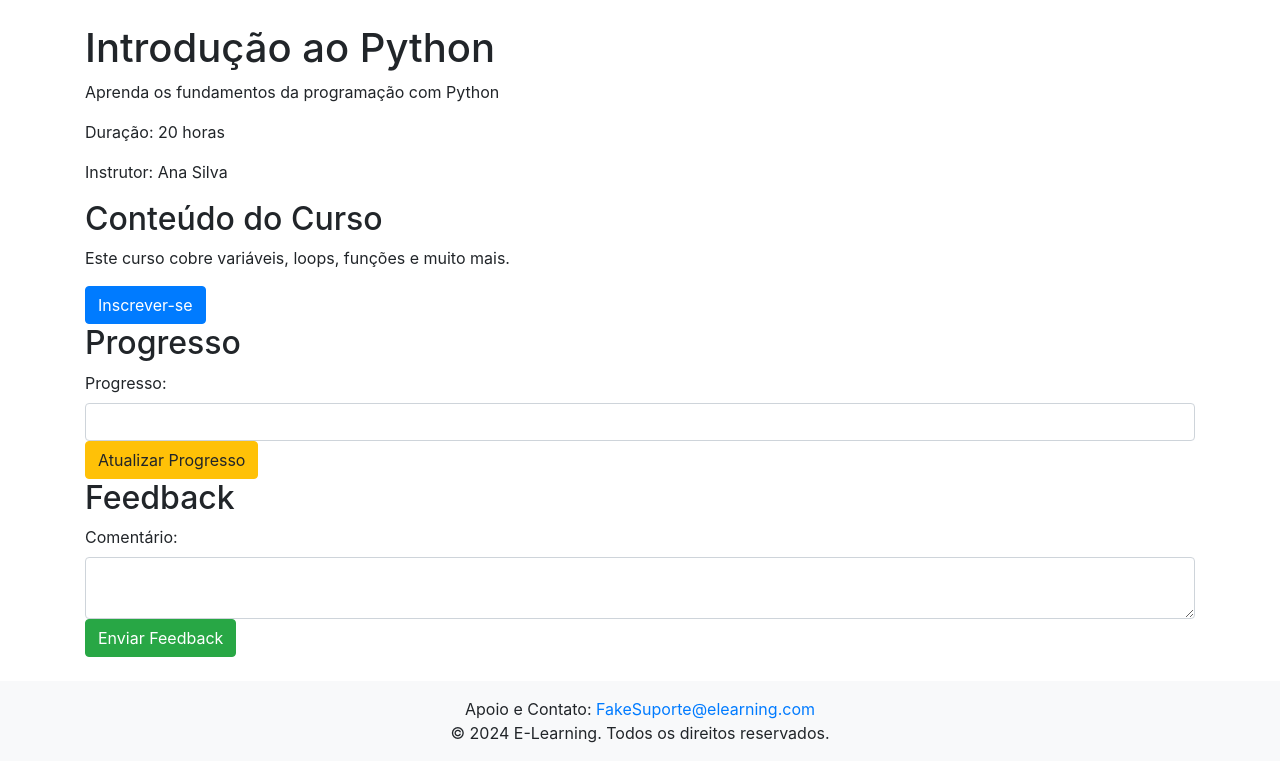
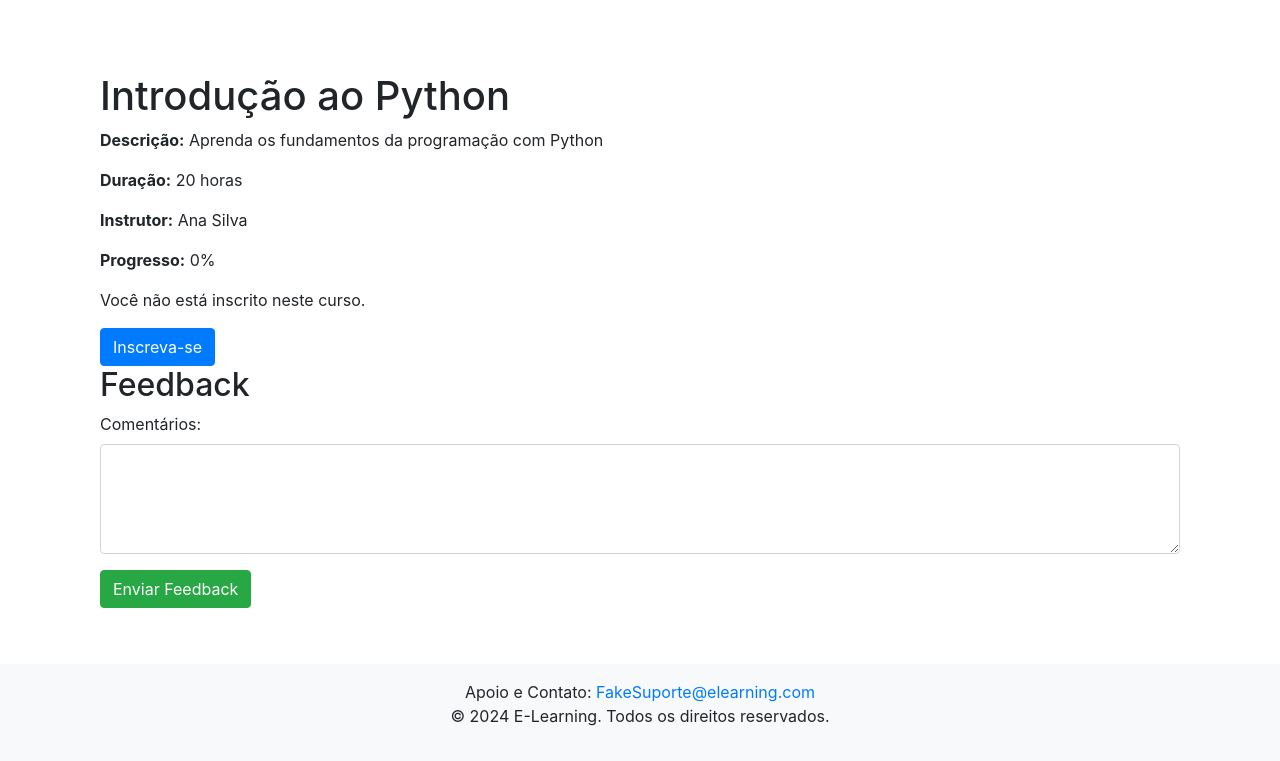
Before and after one commit to GuilhermeGustavoWeber/plataforma_E-Learning, a Flask app: page /curso/2 in a window 1280 px wide. Shown: the part 56-817 px from the top of the page. After the commit the page ends 782 px from the top, so only its background shows below. Run offline with Flask 3, Linux system fonts and the light colour scheme; a user stored in the database is signed in; some libraries are stand-ins or nearby versions.

Commit message:
Course content access system - v0.4 - 10/30/2024 Adicionado sistema de acesso ao conteúdo do curso - v0.4 - 30/10/2024
[adicionado / added]:
- Acesso ao Conteúdo do Curso: Após a inscrição, os usuários têm acesso ao conteúdo do curso, que pode incluir vídeos de aulas, materiais de leitura, exercícios práticos, fóruns de discussão, entre outros recursos de aprendizado.
  Course Content Access: After enrollment, users have access to course content, which may include lecture videos, reading materials, practical exercises, discussion forums, and other learning resources.

- video_aula.html: Arquivo corrigido para suportar a nova funcionalidade de exibição de conteúdo.
  video_aula.html: File corrected to support the new content display functionality.

[corrigido / corrected]:
- Criação de um novo banco de dados: Criação de um novo banco de dados com os novos dados e atributos necessários para a nova funcionalidade.
  Database Creation: A new database was created with the necessary new data and attributes for the new functionality.

- Correção e adaptação: Atualizações feitas nos arquivos conteudo_curso.html e detalhes_curso.html para integrar a nova funcionalidade.
  Correction and Adaptation: Updates made to the conteudo_curso.html and detalhes_curso.html files to integrate the new functionality.

[notas / notes]:
- A nova funcionalidade permite que os usuários acessem o conteúdo dos cursos após a inscrição, proporcionando uma experiência de aprendizado mais interativa. A criação de um novo banco de dados garante que todos os novos dados sejam armazenados corretamente e que as atualizações nos arquivos HTML estejam alinhadas com as novas funcionalidades.
  The new functionality allows users to access course content after enrollment, providing a more interactive learning experience. The creation of a new database ensures that all new data is stored correctly and that the updates to the HTML files align with the new functionalities.

-Guiweber7

```diff
--- a/app.py
+++ b/app.py
@@ -26,23 +26,24 @@ class Usuario(UserMixin, db.Model):
     senha = db.Column(db.String(100))
     cursos_inscritos = db.relationship('Inscricao', backref='usuario')
 
-
 class Curso(db.Model):
     id = db.Column(db.Integer, primary_key=True)
-    nome = db.Column(db.String(50))
-    descricao = db.Column(db.String(100))
-    duracao = db.Column(db.Integer)  # Duração em horas
-    instrutor = db.Column(db.String(50))
-    conteudo = db.Column(db.Text)  # Conteúdo do curso
-    inscricoes = db.relationship('Inscricao', backref='curso')
+    nome = db.Column(db.String(100), nullable=False)
+    descricao = db.Column(db.Text, nullable=False)
+    duracao = db.Column(db.Integer, nullable=False)  # em horas
+    instrutor = db.Column(db.String(100), nullable=False)
+    aulas = db.relationship('Aula', backref='curso', lazy=True)
 
+class Aula(db.Model):
+    id = db.Column(db.Integer, primary_key=True)
+    nome = db.Column(db.String(100), nullable=False)
+    curso_id = db.Column(db.Integer, db.ForeignKey('curso.id'), nullable=False)
 
 class Inscricao(db.Model):
     id = db.Column(db.Integer, primary_key=True)
     usuario_id = db.Column(db.Integer, db.ForeignKey('usuario.id'))
     curso_id = db.Column(db.Integer, db.ForeignKey('curso.id'))
     progresso = db.Column(db.Float, default=0.0)
-
 
 class Avaliacao(db.Model):
     id = db.Column(db.Integer, primary_key=True)
@@ -79,10 +80,35 @@ def inscrever_curso(curso_id):
     return redirect(url_for('lista_cursos'))
 
 
+@app.route('/curso/conteudo/<int:curso_id>')
+@login_required
+def conteudo_curso(curso_id):
+    inscricao = Inscricao.query.filter_by(usuario_id=current_user.id, curso_id=curso_id).first()
+    curso = Curso.query.get_or_404(curso_id)
+
+    # Verifique se o usuário está inscrito
+    if not inscricao:
+        flash("Você precisa se inscrever no curso para acessar o conteúdo.")
+        return redirect(url_for('detalhes_curso', curso_id=curso_id))
+
+    return render_template("conteudo_curso.html", curso=curso, inscrito=True)
+
+
+@app.route('/video_aula/<int:aula_id>')
+@login_required
+def video_aula(aula_id):
+    aula = Aula.query.get_or_404(aula_id)
+    return render_template("video_aula.html", aula_id=aula.id)
+
+
+
 @app.route('/curso/<int:curso_id>')
+@login_required
 def detalhes_curso(curso_id):
     curso = Curso.query.get_or_404(curso_id)
-    return render_template("detalhes_curso.html", curso=curso)
+    inscricao = Inscricao.query.filter_by(usuario_id=current_user.id, curso_id=curso.id).first()
+    aulas = Aula.query.filter_by(curso_id=curso.id).all()  # Obter todas as aulas do curso
+    return render_template("detalhes_curso.html", curso=curso, inscricao=inscricao, aulas=aulas)
 
 
 @app.route('/progresso/<int:curso_id>', methods=["POST"])
@@ -184,6 +210,7 @@ def logout():
     flash("Logout realizado com sucesso!")
     return redirect(url_for('index'))
 
+
 @app.context_processor
 def inject_year():
     return {'year': datetime.now().year}
--- a/templates/detalhes_curso.html
+++ b/templates/detalhes_curso.html
@@ -1,34 +1,39 @@
 {% extends "base.html" %}
 
-{% block title %}{{ curso.nome }}{% endblock %}
+{% block title %}Detalhes do Curso{% endblock %}
 
 {% block content %}
+<div class="container mt-5">
     <h1>{{ curso.nome }}</h1>
-<p>{{ curso.descricao }}</p>
-<p>Duração: {{ curso.duracao }} horas</p>
-<p>Instrutor: {{ curso.instrutor }}</p>
+    <p><strong>Descrição:</strong> {{ curso.descricao }}</p>
+    <p><strong>Duração:</strong> {{ curso.duracao }} horas</p>
+    <p><strong>Instrutor:</strong> {{ curso.instrutor }}</p>
+    <p><strong>Progresso:</strong> {{ inscricao.progresso if inscricao else 0 }}%</p>
+
+    {% if inscricao %}
         <h2>Conteúdo do Curso</h2>
         <p>{{ curso.conteudo }}</p>
 
-{% if current_user.is_authenticated %}
+        <h3>Aulas</h3>
+        <ul>
+            {% for aula in curso.aulas %}  {# Acesso à lista de aulas do curso #}
+                <li><a href="{{ url_for('video_aula', aula_id=aula.id) }}">{{ aula.nome }}</a></li>
+            {% endfor %}
+        </ul>
+    {% else %}
+        <p>Você não está inscrito neste curso.</p>
         <form action="{{ url_for('inscrever_curso', curso_id=curso.id) }}" method="POST">
-        <input type="submit" class="btn btn-primary" value="Inscrever-se">
+            <button type="submit" class="btn btn-primary">Inscreva-se</button>
         </form>
-{% else %}
-    <p><a href="{{ url_for('registrar') }}">Crie uma conta para se inscrever neste curso.</a></p>
     {% endif %}
 
-<h2>Progresso</h2>
-<form method="POST" action="{{ url_for('atualizar_progresso', curso_id=curso.id) }}">
-    <label>Progresso:</label>
-    <input type="number" class="form-control" name="progresso" min="0" max="100" step="1" required>
-    <input type="submit" class="btn btn-warning" value="Atualizar Progresso">
+    <h2>Feedback</h2>
+    <form action="{{ url_for('feedback_curso', curso_id=curso.id) }}" method="post">
+        <div class="form-group">
+            <label for="comentario">Comentários:</label>
+            <textarea name="comentario" id="comentario" class="form-control" rows="4" required></textarea>
+        </div>
+        <button type="submit" class="btn btn-success">Enviar Feedback</button>
     </form>
-
-<h2>Feedback</h2>
-<form method="POST" action="{{ url_for('feedback_curso', curso_id=curso.id) }}">
-    <label>Comentário:</label>
-    <textarea class="form-control" name="comentario" required></textarea>
-    <input type="submit" class="btn btn-success" value="Enviar Feedback">
-</form>
+</div>
 {% endblock %}
```
Also changed, not shown: templates/conteudo_curso.html (+6 -9 lines), templates/video_aula.html (added, +22 -0 lines), instance/cursos.sqlite3 (deleted), 1 other file. Lines whose indentation alone changed are shown as unchanged.
